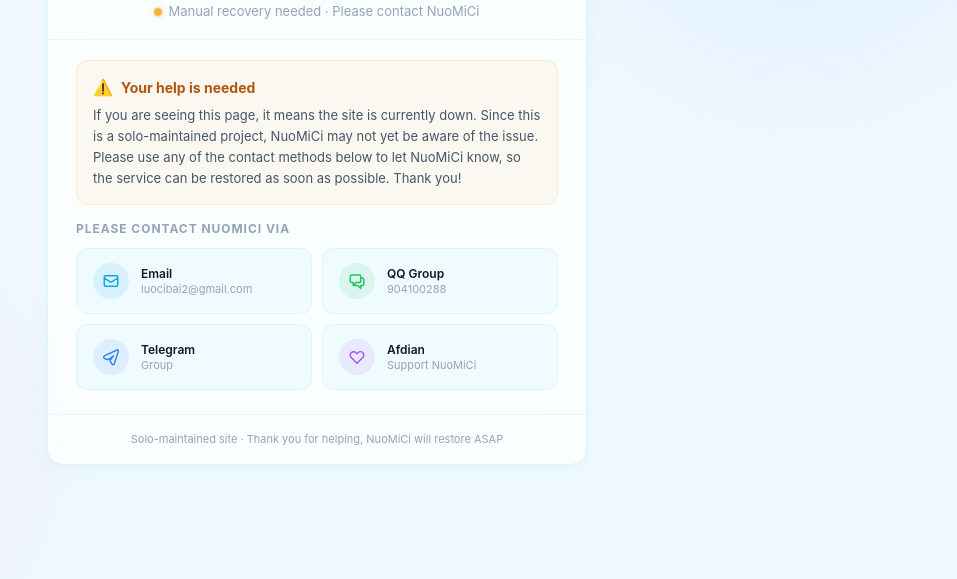
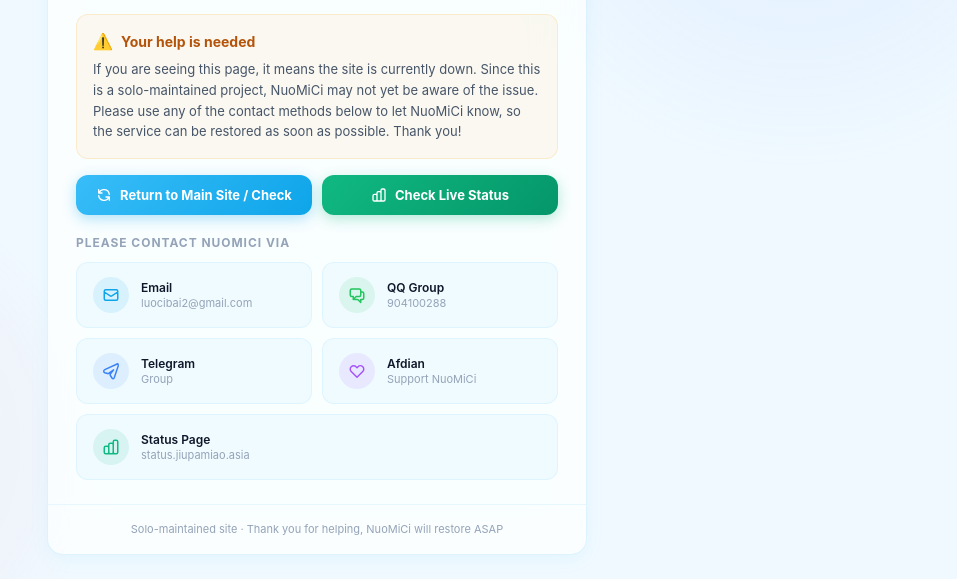
Before and after one commit to nuomicici/50x-page, a plain HTML site: page index.html in a window 1280 px wide. Shown: the part 265-844 px from the top of the page, without its empty margins (323-1280 px from the left). Before the commit the page ends 800 px from the top, so only its background shows below. Drawn offline with Linux system fonts and the light colour scheme.

Commit message:
Update index.html

```diff
--- a/index.html
+++ b/index.html
@@ -3,8 +3,8 @@
 <head>
     <meta charset="UTF-8">
     <meta name="viewport" content="width=device-width, initial-scale=1.0">
-    <title>服务维护中 · 玖帕喵</title>
-    <link rel="icon" type="image/x-icon" href="/image/1.ico">
+    <title>服务维护中 · PhaEpM</title>
+    <link rel="icon" type="image/x-icon" href="https://phaepm.com/static/favicon.ico">
     <style>
         *, *::before, *::after { box-sizing: border-box; margin: 0; padding: 0; }
 
@@ -202,6 +202,51 @@
             color: var(--text-secondary);
         }
 
+        /* Action Buttons */
+        .action-buttons {
+            display: grid;
+            grid-template-columns: 1fr 1fr;
+            gap: 0.625rem;
+            margin-bottom: 1.25rem;
+        }
+        @media (max-width: 420px) {
+            .action-buttons { grid-template-columns: 1fr; }
+        }
+
+        .action-btn {
+            display: inline-flex;
+            align-items: center;
+            justify-content: center;
+            gap: 0.5rem;
+            padding: 0.75rem 1rem;
+            border-radius: 0.75rem;
+            font-size: 0.8125rem;
+            font-weight: 700;
+            text-decoration: none;
+            transition: all 0.2s ease;
+            box-shadow: 0 4px 14px rgba(0,0,0,0.06);
+        }
+
+        .primary-btn {
+            background: linear-gradient(135deg, #38BDF8, #0EA5E9);
+            color: #ffffff;
+            box-shadow: 0 4px 14px rgba(14,165,233,0.3);
+        }
+        .primary-btn:hover {
+            transform: translateY(-1px);
+            box-shadow: 0 6px 18px rgba(14,165,233,0.4);
+        }
+
+        .status-btn {
+            background: linear-gradient(135deg, #10B981, #059669);
+            color: #ffffff;
+            box-shadow: 0 4px 14px rgba(16,185,129,0.3);
+        }
+        .status-btn:hover {
+            transform: translateY(-1px);
+            box-shadow: 0 6px 18px rgba(16,185,129,0.4);
+        }
+
         /* Contact section */
         .section-title {
             font-size: 0.75rem;
@@ -263,11 +308,13 @@
         .contact-icon.qq     { background: rgba(34,197,94,0.1);  }
         .contact-icon.tg     { background: rgba(59,130,246,0.1); }
         .contact-icon.afdian { background: rgba(168,85,247,0.1); }
+        .contact-icon.status { background: rgba(16,185,129,0.1); }
 
         html.dark .contact-icon.email  { background: rgba(56,189,248,0.12); }
         html.dark .contact-icon.qq     { background: rgba(74,222,128,0.12); }
         html.dark .contact-icon.tg     { background: rgba(96,165,250,0.12); }
         html.dark .contact-icon.afdian { background: rgba(192,132,252,0.12); }
+        html.dark .contact-icon.status { background: rgba(52,211,153,0.12); }
 
         .contact-info {
             min-width: 0;
@@ -429,6 +476,18 @@
                     <p data-i18n="notice_body">如果您看到了此页面，说明站点服务已中断。由于站点为个人维护，糯米茨可能尚未察觉到这个问题。请通过以下任意方式联系糯米茨，告知站点已宕机，以便尽快恢复服务。非常感谢！</p>
                 </div>
 
+                <!-- Action buttons -->
+                <div class="action-buttons">
+                    <a href="https://phaepm.com" class="action-btn primary-btn">
+                        <svg style="width:16px;height:16px" fill="none" stroke="currentColor" viewBox="0 0 24 24"><path stroke-linecap="round" stroke-linejoin="round" stroke-width="2" d="M4 4v5h.582m15.356 2A8.001 8.001 0 004.582 9m0 0H9m11 11v-5h-.581m0 0a8.003 8.003 0 01-15.357-2m15.357 2H15"/></svg>
+                        <span data-i18n="retry_btn">尝试返回主站 / 检查恢复</span>
+                    </a>
+                    <a href="https://status.jiupamiao.asia" target="_blank" rel="noopener" class="action-btn status-btn">
+                        <svg style="width:16px;height:16px" fill="none" stroke="currentColor" viewBox="0 0 24 24"><path stroke-linecap="round" stroke-linejoin="round" stroke-width="2" d="M9 19v-6a2 2 0 00-2-2H5a2 2 0 00-2 2v6a2 2 0 002 2h2a2 2 0 002-2zm0 0V9a2 2 0 012-2h2a2 2 0 012 2v10m-6 0a2 2 0 002 2h2a2 2 0 002-2m0 0V5a2 2 0 012-2h2a2 2 0 012 2v14a2 2 0 01-2 2h-2a2 2 0 01-2-2z"/></svg>
+                        <span data-i18n="check_status_btn">查看实时运行状态</span>
+                    </a>
+                </div>
+
                 <!-- Contact channels -->
                 <div class="section-title" data-i18n="contact_title">请通过以下方式联系糯米茨</div>
                 <div class="contact-grid">
@@ -471,6 +530,16 @@
                             <span class="contact-detail" data-i18n="afdian_detail">支持糯米茨</span>
                         </div>
                     </a>
+
+                    <a href="https://status.jiupamiao.asia" target="_blank" rel="noopener" class="contact-card" style="grid-column: 1 / -1;">
+                        <div class="contact-icon status">
+                            <svg style="width:18px;height:18px" fill="none" stroke="#10b981" viewBox="0 0 24 24"><path stroke-linecap="round" stroke-linejoin="round" stroke-width="2" d="M9 19v-6a2 2 0 00-2-2H5a2 2 0 00-2 2v6a2 2 0 002 2h2a2 2 0 002-2zm0 0V9a2 2 0 012-2h2a2 2 0 012 2v10m-6 0a2 2 0 002 2h2a2 2 0 002-2m0 0V5a2 2 0 012-2h2a2 2 0 012 2v14a2 2 0 01-2 2h-2a2 2 0 01-2-2z"/></svg>
+                        </div>
+                        <div class="contact-info">
+                            <span class="contact-label" data-i18n="status_label">服务状态页</span>
+                            <span class="contact-detail">status.jiupamiao.asia</span>
+                        </div>
+                    </a>
                 </div>
             </div>
 
@@ -490,12 +559,15 @@
                 error_subtitle: '需要人工恢复 · 请联系糯米茨',
                 notice_title: '需要您的帮助',
                 notice_body: '如果您看到了此页面，说明站点服务已中断。由于站点为个人维护，糯米茨可能尚未察觉到这个问题。请通过以下任意方式联系糯米茨，告知站点已宕机，以便尽快恢复服务。非常感谢！',
+                retry_btn: '尝试返回主站 / 检查恢复',
+                check_status_btn: '查看实时运行状态',
                 contact_title: '请通过以下方式联系糯米茨',
                 email_label: '邮箱',
                 qq_label: 'QQ 群',
                 tg_detail: '群组',
                 afdian_label: '爱发电',
                 afdian_detail: '支持糯米茨',
+                status_label: '服务状态页',
                 footer: '个人维护站点 · 感谢您帮忙通知，糯米茨会尽快恢复'
             },
             en: {
@@ -504,12 +576,15 @@
                 error_subtitle: 'Manual recovery needed · Please contact NuoMiCi',
                 notice_title: 'Your help is needed',
                 notice_body: 'If you are seeing this page, it means the site is currently down. Since this is a solo-maintained project, NuoMiCi may not yet be aware of the issue. Please use any of the contact methods below to let NuoMiCi know, so the service can be restored as soon as possible. Thank you!',
+                retry_btn: 'Return to Main Site / Check',
+                check_status_btn: 'Check Live Status',
                 contact_title: 'Please contact NuoMiCi via',
                 email_label: 'Email',
                 qq_label: 'QQ Group',
                 tg_detail: 'Group',
                 afdian_label: 'Afdian',
                 afdian_detail: 'Support NuoMiCi',
+                status_label: 'Status Page',
                 footer: 'Solo-maintained site · Thank you for helping, NuoMiCi will restore ASAP'
             },
             ja: {
@@ -518,12 +593,15 @@
                 error_subtitle: '手動復旧が必要 · ヌオミツィにご連絡ください',
                 notice_title: 'ご協力をお願いします',
                 notice_body: 'このページが表示されている場合、サイトのサービスが停止しています。個人で運営しているため、ヌオミツィはまだこの問題に気づいていない可能性があります。以下のいずれかの方法でヌオミツィに連絡し、サイトがダウンしていることをお知らせください。できるだけ早く復旧いたします。ありがとうございます！',
+                retry_btn: 'メインサイトに戻る / 復旧確認',
+                check_status_btn: 'リアルタイムステータス確認',
                 contact_title: '以下の方法でヌオミツィにご連絡ください',
                 email_label: 'メール',
                 qq_label: 'QQ グループ',
                 tg_detail: 'グループ',
                 afdian_label: '爱发电',
                 afdian_detail: 'ヌオミツィを支援',
+                status_label: 'ステータスページ',
                 footer: '個人運営サイト · お知らせいただきありがとうございます、早急に復旧いたします'
             },
             ko: {
@@ -532,12 +610,15 @@
                 error_subtitle: '수동 복구 필요 · 누오미츠에게 연락해 주세요',
                 notice_title: '도움이 필요합니다',
                 notice_body: '이 페이지가 보인다면 사이트 서비스가 중단된 상태입니다. 개인이 운영하는 사이트라 누오미츠가 아직 이 문제를 인지하지 못했을 수 있습니다. 아래 연락 방법 중 하나를 통해 사이트가 다운되었음을 알려주시면 최대한 빨리 복구하겠습니다. 감사합니다!',
+                retry_btn: '메인 사이트로 이동 / 복구 확인',
+                check_status_btn: '실시간 서비스 상태 확인',
                 contact_title: '아래 방법으로 누오미츠에게 연락해 주세요',
                 email_label: '이메일',
                 qq_label: 'QQ 그룹',
                 tg_detail: '그룹',
                 afdian_label: '爱发电',
                 afdian_detail: '누오미츠 후원',
+                status_label: '서비스 상태 페이지',
                 footer: '개인 운영 사이트 · 알려주셔서 감사합니다, 최대한 빨리 복구하겠습니다'
             }
         };
```
